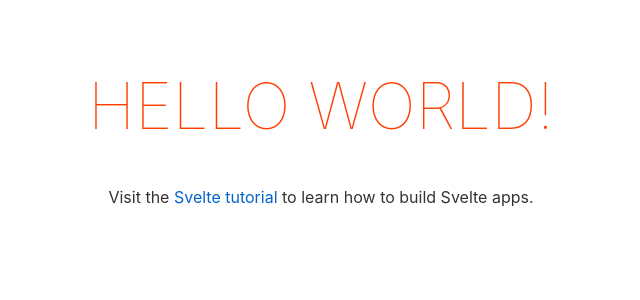
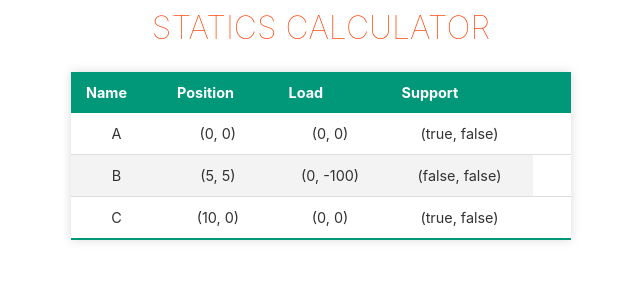
Before and after one commit to blueberrymuffin3/statics-calculator, a Svelte app: page / in a window 1280 px wide. Shown: the top 300 px of the page, without its empty margins (319-959 px from the left). Built offline with nearby package versions, Linux system fonts and the light colour scheme.

Commit message:
create simple table

```diff
--- a/public/global.css
+++ b/public/global.css
@@ -7,7 +7,7 @@ html, body {
 body {
 	color: #333;
 	margin: 0;
-	padding: 8px;
+	padding: 0;
 	box-sizing: border-box;
 	font-family: -apple-system, BlinkMacSystemFont, "Segoe UI", Roboto, Oxygen-Sans, Ubuntu, Cantarell, "Helvetica Neue", sans-serif;
 }
--- a/public/index.html
+++ b/public/index.html
@@ -4,7 +4,7 @@
 	<meta charset='utf-8'>
 	<meta name='viewport' content='width=device-width,initial-scale=1'>
 
-	<title>Svelte app</title>
+	<title>Static Calculator</title>
 
 	<link rel='icon' type='image/png' href='/favicon.png'>
 	<link rel='stylesheet' href='/global.css'>
--- a/src/App.svelte
+++ b/src/App.svelte
@@ -1,30 +1,99 @@
-<script>
-	export let name;
+<script lang="ts">
+	export const point_names = "ABCDEFGHIJKLMNOPQRSTUVWXYZ".split("");
+
+	export let points = [
+		{
+			pos: { x: 0, y: 0 },
+			load: { x: 0, y: 0 },
+			support: { x: true, y: false },
+		},
+		{
+			pos: { x: 5, y: 5 },
+			load: { x: 0, y: -100 },
+			support: { x: false, y: false },
+		},
+		{
+			pos: { x: 10, y: 0 },
+			load: { x: 0, y: 0 },
+			support: { x: true, y: false },
+		},
+	];
 </script>
 
 <main>
-	<h1>Hello {name}!</h1>
-	<p>Visit the <a href="https://svelte.dev/tutorial">Svelte tutorial</a> to learn how to build Svelte apps.</p>
+	<h1>Statics Calculator</h1>
+	<!-- TODO: Add https://github.com/dnass/svelte-canvas here -->
+	<table>
+		<thead>
+			<tr>
+				<th>Name</th>
+				<th>Position</th>
+				<th>Load</th>
+				<th>Support</th>
+				<th />
+			</tr>
+		</thead>
+		<tbody>
+			{#each points as point, i}
+				<tr>
+					<td>{point_names[i]}</td>
+					<td>({point.pos.x}, {point.pos.y})</td>
+					<td>({point.load.x}, {point.load.y})</td>
+					<td>({point.support.x}, {point.support.y})</td>
+				</tr>
+			{/each}
+		</tbody>
+	</table>
 </main>
 
 <style>
+	* {
+		margin: 0;
+		padding: 0;
+	}
+
 	main {
 		text-align: center;
-		padding: 1em;
-		max-width: 240px;
+		padding: 8px;
+		max-width: 500px;
 		margin: 0 auto;
 	}
 
 	h1 {
 		color: #ff3e00;
 		text-transform: uppercase;
-		font-size: 4em;
+		font-size: 2em;
 		font-weight: 100;
 	}
 
-	@media (min-width: 640px) {
-		main {
-			max-width: none;
-		}
+	table {
+		border-collapse: collapse;
+		margin: 25px auto;
+		width: 100%;
+		font-size: 0.9em;
+		box-shadow: 0 0 10px rgba(0, 0, 0, 0.15);
+	}
+
+	table thead tr {
+		background-color: #009879;
+		color: #ffffff;
+		text-align: left;
+	}
+
+	table th,
+	table td {
+		padding: 12px 15px;
+	}
+
+	table tbody tr {
+		border-bottom: 1px solid #dddddd;
+	}
+
+	table tbody tr:nth-of-type(even) {
+		background-color: #f3f3f3;
+	}
+
+	table tbody tr:last-of-type {
+		border-bottom: 2px solid #009879;
 	}
 </style>
--- a/src/main.js
+++ b/src/main.js
@@ -1,10 +1,7 @@
 import App from './App.svelte';
 
 const app = new App({
-	target: document.body,
-	props: {
-		name: 'world'
-	}
+	target: document.body
 });
 
 export default app;
```
Also changed, not shown: 1 other file (tests, documents, lock files or other folders).
